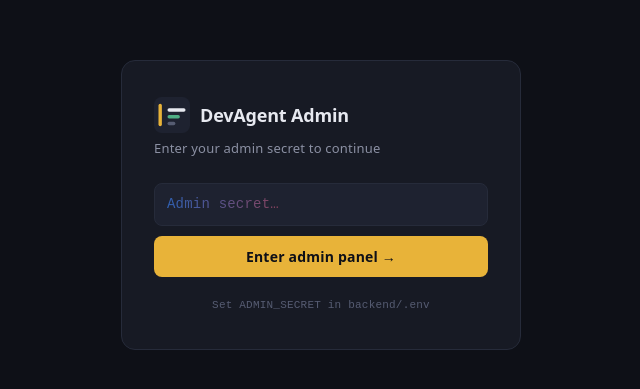
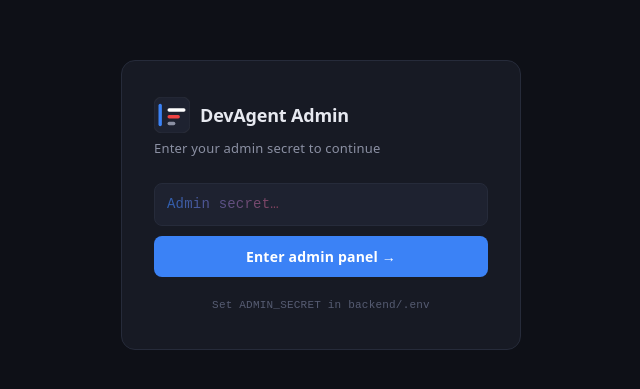
Before and after one commit to Ajith172006/devagent, a React (Vite) app in the folder frontend/: page /admin in a window 1280 px wide. Shown: the part 195-584 px from the top of the page, without its empty margins (319-959 px from the left). Built offline with nearby package versions, Linux system fonts and the light colour scheme; no server answers; a web font is replaced by a local one.

Commit message:
design: update brand identity color scheme, favicon, and login layouts

```diff
--- a/frontend/src/admin/AdminLogin.tsx
+++ b/frontend/src/admin/AdminLogin.tsx
@@ -33,11 +33,11 @@ export function AdminLogin({ onAuth }: { onAuth: (s: string) => void }) {
       <div style={s.card}>
         <div style={s.logo}>
           <svg width="36" height="36" viewBox="0 0 32 32">
-            <rect width="32" height="32" rx="7" fill="#1e2230" />
-            <rect x="4" y="6" width="3" height="20" rx="1.5" fill="#e8b339" />
-            <rect x="12" y="10" width="16" height="3" rx="1.5" fill="#e7e9f0" />
-            <rect x="12" y="16" width="11" height="3" rx="1.5" fill="#4fae84" />
-            <rect x="12" y="22" width="7" height="3" rx="1.5" fill="#565c72" />
+            <rect width="32" height="32" rx="7" fill="#1e2230" stroke="rgba(255,255,255,0.05)" stroke-width="1" />
+            <rect x="4" y="6" width="3" height="20" rx="1.5" fill="#3b82f6" />
+            <rect x="12" y="10" width="16" height="3" rx="1.5" fill="#ffffff" />
+            <rect x="12" y="16" width="11" height="3" rx="1.5" fill="#ef4444" />
+            <rect x="12" y="22" width="7" height="3" rx="1.5" fill="#8b90a3" />
           </svg>
           <span style={s.logoText}>DevAgent Admin</span>
         </div>
@@ -71,6 +71,6 @@ const s: Record<string, React.CSSProperties> = {
   form: { display: 'flex', flexDirection: 'column', gap: 10 },
   input: { background: '#1e2230', border: '1px solid #262b3a', borderRadius: 8, padding: '10px 12px', color: '#e7e9f0', fontFamily: 'monospace', fontSize: 14, outline: 'none' },
   err: { color: '#e2596b', fontSize: 12, margin: 0, fontFamily: 'system-ui,sans-serif' },
-  btn: { background: '#e8b339', color: '#0e1017', border: 'none', borderRadius: 8, padding: '10px 16px', fontWeight: 700, fontSize: 14, cursor: 'pointer', fontFamily: 'system-ui,sans-serif' },
+  btn: { background: '#3b82f6', color: '#ffffff', border: 'none', borderRadius: 8, padding: '10px 16px', fontWeight: 700, fontSize: 14, cursor: 'pointer', fontFamily: 'system-ui,sans-serif', transition: 'background 0.15s, transform 0.1s' },
   hint: { fontFamily: 'monospace', fontSize: 11, color: '#565c72', marginTop: 20, textAlign: 'center' },
 };
--- a/frontend/src/admin/components/AdminLayout.tsx
+++ b/frontend/src/admin/components/AdminLayout.tsx
@@ -34,10 +34,10 @@ export function AdminLayout({
           {!collapsed && (
             <div style={s.brand}>
               <svg width="20" height="20" viewBox="0 0 32 32">
-                <rect width="32" height="32" rx="6" fill="#1e2230" />
-                <rect x="4" y="6" width="3" height="20" rx="1.5" fill="#e8b339" />
-                <rect x="12" y="10" width="16" height="3" rx="1.5" fill="#e7e9f0" />
-                <rect x="12" y="16" width="11" height="3" rx="1.5" fill="#4fae84" />
+                <rect width="32" height="32" rx="6" fill="#1e2230" stroke="rgba(255,255,255,0.05)" stroke-width="1" />
+                <rect x="4" y="6" width="3" height="20" rx="1.5" fill="#3b82f6" />
+                <rect x="12" y="10" width="16" height="3" rx="1.5" fill="#ffffff" />
+                <rect x="12" y="16" width="11" height="3" rx="1.5" fill="#ef4444" />
               </svg>
               <span style={s.brandText}>Admin</span>
             </div>
--- a/frontend/src/components/Layout.tsx
+++ b/frontend/src/components/Layout.tsx
@@ -1,4 +1,4 @@
-import { useState, type ReactNode } from 'react';
+import { useState, useEffect, type ReactNode } from 'react';
 import { useLocation } from 'react-router-dom';
 import { Sidebar } from './Sidebar';
 import { TopBar } from './TopBar';
@@ -6,6 +6,14 @@ import { TopBar } from './TopBar';
 export function Layout({ children }: { children: ReactNode }) {
   const location = useLocation();
   const [isMobileMenuOpen, setIsMobileMenuOpen] = useState(false);
+  const [isMobile, setIsMobile] = useState(false);
+
+  useEffect(() => {
+    const checkMobile = () => setIsMobile(window.innerWidth < 768);
+    checkMobile();
+    window.addEventListener('resize', checkMobile);
+    return () => window.removeEventListener('resize', checkMobile);
+  }, []);
 
   const getRouteTitle = (path: string) => {
     switch (path) {
@@ -58,7 +66,7 @@ export function Layout({ children }: { children: ReactNode }) {
     }
   };
 
-  const bgImage = getBgImage(location.pathname);
+  const bgImage = isMobile ? '/bg-mobile-portrait.png' : getBgImage(location.pathname);
 
   return (
     <div className="flex h-screen text-[var(--color-text)] relative overflow-hidden bg-[var(--color-ink)]">
--- a/frontend/src/index.css
+++ b/frontend/src/index.css
@@ -5,20 +5,20 @@
   --font-body: "Playfair Display", "Inter", ui-sans-serif, system-ui, sans-serif;
   --font-mono: "JetBrains Mono", ui-monospace, "SFMono-Regular", monospace;
 
-  --color-ink: #0e1017;
-  --color-ink-panel: rgba(23, 26, 36, 0.82);
-  --color-ink-panel-raised: rgba(30, 34, 48, 0.88);
-  --color-ink-border: #262b3a;
-  --color-text: #e7e9f0;
-  --color-text-muted: #8b90a3;
-  --color-text-faint: #565c72;
+  --color-ink: #141722;
+  --color-ink-panel: rgba(38, 43, 58, 0.88);
+  --color-ink-panel-raised: rgba(48, 54, 74, 0.92);
+  --color-ink-border: #424a66;
+  --color-text: #ffffff;
+  --color-text-muted: #b3b7c9;
+  --color-text-faint: #7d849e;
 
-  --color-amber: #3b82f6;
-  --color-amber-dim: #2563eb;
-  --color-diff-green: #4fae84;
-  --color-diff-green-dim: #2f6b52;
-  --color-diff-red: #e2596b;
-  --color-diff-red-dim: #8a3542;
+  --color-amber: #60a5fa;
+  --color-amber-dim: #3b82f6;
+  --color-diff-green: #5ddc9e;
+  --color-diff-green-dim: #38845e;
+  --color-diff-red: #f87171;
+  --color-diff-red-dim: #b91c1c;
 }
 
 @layer base {
@@ -127,13 +127,13 @@
     top: 0;
     bottom: 0;
     width: 3px;
-    background: linear-gradient(180deg, #3b82f6, #ef4444, #ffffff, #3b82f6) !important;
+    background: linear-gradient(180deg, #3b82f6, #ffffff, #93c5fd, #3b82f6) !important;
     background-size: 100% 400% !important;
     animation: neonFlow 12s ease-in-out infinite !important;
     box-shadow:
-      0 0 8px rgba(59, 130, 246, 0.7),
-      0 0 14px rgba(239, 68, 68, 0.5),
-      0 0 4px rgba(255, 255, 255, 0.6) !important;
+      0 0 8px rgba(59, 130, 246, 0.8),
+      0 0 14px rgba(147, 197, 253, 0.6),
+      0 0 4px rgba(255, 255, 255, 0.8) !important;
     z-index: 10;
   }
 
@@ -219,21 +219,21 @@
     top: 0;
     bottom: 0;
     width: 3px;
-    background: linear-gradient(180deg, #3b82f6, #ef4444, #ffffff, #3b82f6);
+    background: linear-gradient(180deg, #3b82f6, #ffffff, #93c5fd, #3b82f6);
     background-size: 100% 400%;
     animation: neonFlow 12s ease-in-out infinite;
     box-shadow:
       0 0 12px rgba(59, 130, 246, 0.8),
-      0 0 22px rgba(239, 68, 68, 0.6),
-      0 0 6px rgba(255, 255, 255, 0.7);
+      0 0 22px rgba(147, 197, 253, 0.6),
+      0 0 6px rgba(255, 255, 255, 0.8);
     z-index: 10;
   }
 
   .active-nav-link {
-    background: linear-gradient(90deg, rgba(59, 130, 246, 0.15) 0%, rgba(239, 68, 68, 0.05) 100%) !important;
+    background: linear-gradient(90deg, rgba(59, 130, 246, 0.25) 0%, rgba(255, 255, 255, 0.1) 100%) !important;
     color: #ffffff !important;
-    border-left: 2px solid #3b82f6 !important;
-    box-shadow: 0 0 12px rgba(59, 130, 246, 0.15);
+    border-left: 2px solid #60a5fa !important;
+    box-shadow: 0 0 12px rgba(59, 130, 246, 0.25);
   }
 
   @keyframes gradientFlow {
@@ -249,17 +249,17 @@
   }
 
   .btn-dynamic-gradient {
-    background: linear-gradient(90deg, #3b82f6, #ef4444, #ffffff, #3b82f6) !important;
+    background: linear-gradient(90deg, #3b82f6, #ffffff, #93c5fd, #3b82f6) !important;
     background-size: 300% 100% !important;
     color: #0e1017 !important;
     font-weight: 600 !important;
     transition: all 0.3s ease-in-out !important;
     animation: gradientFlow 8s ease infinite !important;
-    box-shadow: 0 0 10px rgba(59, 130, 246, 0.4), 0 0 15px rgba(239, 68, 68, 0.2) !important;
+    box-shadow: 0 0 10px rgba(59, 130, 246, 0.5), 0 0 15px rgba(147, 197, 253, 0.3) !important;
   }
 
   .btn-dynamic-gradient:hover {
-    box-shadow: 0 0 15px rgba(59, 130, 246, 0.6), 0 0 25px rgba(239, 68, 68, 0.4), 0 0 10px rgba(255, 255, 255, 0.5) !important;
+    box-shadow: 0 0 15px rgba(59, 130, 246, 0.7), 0 0 25px rgba(147, 197, 253, 0.5), 0 0 10px rgba(255, 255, 255, 0.6) !important;
     transform: translateY(-1px) !important;
     filter: brightness(1.1) !important;
   }
@@ -269,13 +269,40 @@
   }
 
   .btn-dynamic-gradient:disabled {
-    background: linear-gradient(90deg, #3b82f6, #ef4444, #ffffff, #3b82f6) !important;
+    background: linear-gradient(90deg, #3b82f6, #ffffff, #93c5fd, #3b82f6) !important;
     background-size: 300% 100% !important;
     color: #0e1017 !important;
     font-weight: 600 !important;
     opacity: 0.9 !important;
-    box-shadow: 0 0 10px rgba(59, 130, 246, 0.4), 0 0 15px rgba(239, 68, 68, 0.2) !important;
+    box-shadow: 0 0 10px rgba(59, 130, 246, 0.5), 0 0 15px rgba(147, 197, 253, 0.3) !important;
     cursor: not-allowed !important;
     animation: gradientFlow 8s ease infinite !important;
   }
+
+  .profile-file-input::file-selector-button {
+    background: linear-gradient(90deg, #3b82f6, #ffffff, #93c5fd, #3b82f6) !important;
+    background-size: 300% 100% !important;
+    color: #0e1017 !important;
+    font-weight: 600 !important;
+    font-family: var(--font-body);
+    transition: all 0.3s ease-in-out !important;
+    animation: gradientFlow 8s ease infinite !important;
+    box-shadow: 0 0 10px rgba(59, 130, 246, 0.5), 0 0 15px rgba(147, 197, 253, 0.3) !important;
+    border: 0 !important;
+    border-radius: 0.5rem !important;
+    padding: 0.625rem 1.5rem !important;
+    font-size: 0.875rem !important;
+    margin-right: 1rem !important;
+    cursor: pointer !important;
+  }
+
+  .profile-file-input::file-selector-button:hover {
+    box-shadow: 0 0 15px rgba(59, 130, 246, 0.7), 0 0 25px rgba(147, 197, 253, 0.5), 0 0 10px rgba(255, 255, 255, 0.6) !important;
+    transform: translateY(-1px) !important;
+    filter: brightness(1.1) !important;
+  }
+
+  .profile-file-input::file-selector-button:active {
+    transform: translateY(1px) !important;
+  }
 }
--- a/frontend/src/pages/Profile.tsx
+++ b/frontend/src/pages/Profile.tsx
@@ -364,12 +364,7 @@ export function Profile() {
               type="file"
               accept=".pdf"
               onChange={handleBottomResumeUpload}
-              className="block w-full text-sm text-[var(--color-text-muted)]
-                file:mr-4 file:py-2 file:px-4
-                file:rounded-full file:border-0
-                file:text-sm
-                file:btn-dynamic-gradient
-                hover:file:opacity-90"
+              className="block w-full text-sm text-[var(--color-text-muted)] profile-file-input cursor-pointer"
             />
             {form.resumeText && form.resumeText.startsWith('data:') && (
               <p className="mt-2 text-xs text-[var(--color-diff-green)]">✓ Resume PDF attached and ready to be analyzed.</p>
```
Also changed, not shown: frontend/src/components/Sidebar.tsx (+37 -16 lines), frontend/public/bg-mobile-portrait.png (added), frontend/public/favicon.svg.
